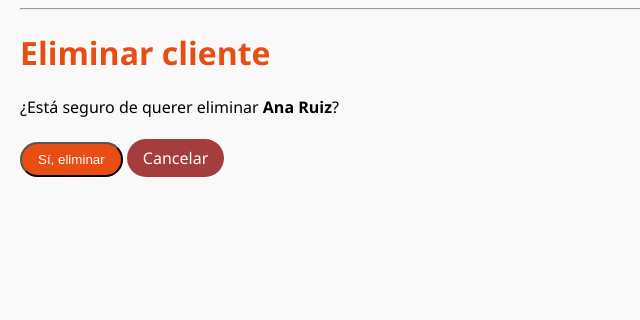
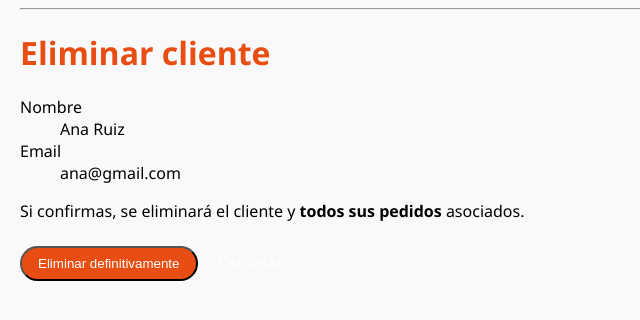
Before and after one commit to SantiagoVillanuevaC/django-ai-lab-corte2-primer-corte-Santiago_VillanuevaC, a Django app: template tienda/templates/tienda/eliminar_cliente.html in a window 1280 px wide. Shown: the part 42-362 px from the top of the page, without its empty margins (0-640 px from the left). Run offline with Django 5.2, Linux system fonts and the light colour scheme; the template is opened without the code that fills it: values that come from a table or form of the project are taken from there, others are empty; data comes from the database, SQL or seed files in the repository; parts of the project's set-up code (start-up, migrations or seed data) failed here and were passed over.

Commit message:
Update eliminar_cliente.html

```diff
--- a/tienda/templates/tienda/eliminar_cliente.html
+++ b/tienda/templates/tienda/eliminar_cliente.html
@@ -1,13 +1,23 @@
 {% extends "tienda/base.html" %}
-{% block title %}Eliminar:{{ cliente.nombre }}{% endblock %}
+{% block title %}Eliminar cliente{% endblock %}
 
 {% block content %}
 <h1>Eliminar cliente</h1>
-<p>¿Está seguro de querer eliminar <strong>{{ cliente.nombre }}</strong>?</p>
 
-<form method="post">
+<dl class="detail-panel">
+    <dt>Nombre</dt>
+    <dd>{{ cliente.nombre }}</dd>
+    <dt>Email</dt>
+    <dd>{{ cliente.email }}</dd>
+</dl>
+
+<p class="empty-state">Si confirmas, se eliminará el cliente y <strong>todos sus pedidos</strong> asociados.</p>
+
+<form method="post" class="stacked-form">
     {% csrf_token %}
-    <button type="submit" class="btn primary">Sí, eliminar</button>
-    <a href="{% url 'tienda:detalle_cliente' cliente.pk %}" class="btn delete">Cancelar</a>
+    <p class="form-actions">
+        <button type="submit" class="btn primary danger">Eliminar definitivamente</button>
+        <a href="{% url 'tienda:detalle_cliente' cliente.pk %}" class="btn secondary">Cancelar</a>
+    </p>
 </form>
 {% endblock %}
```
